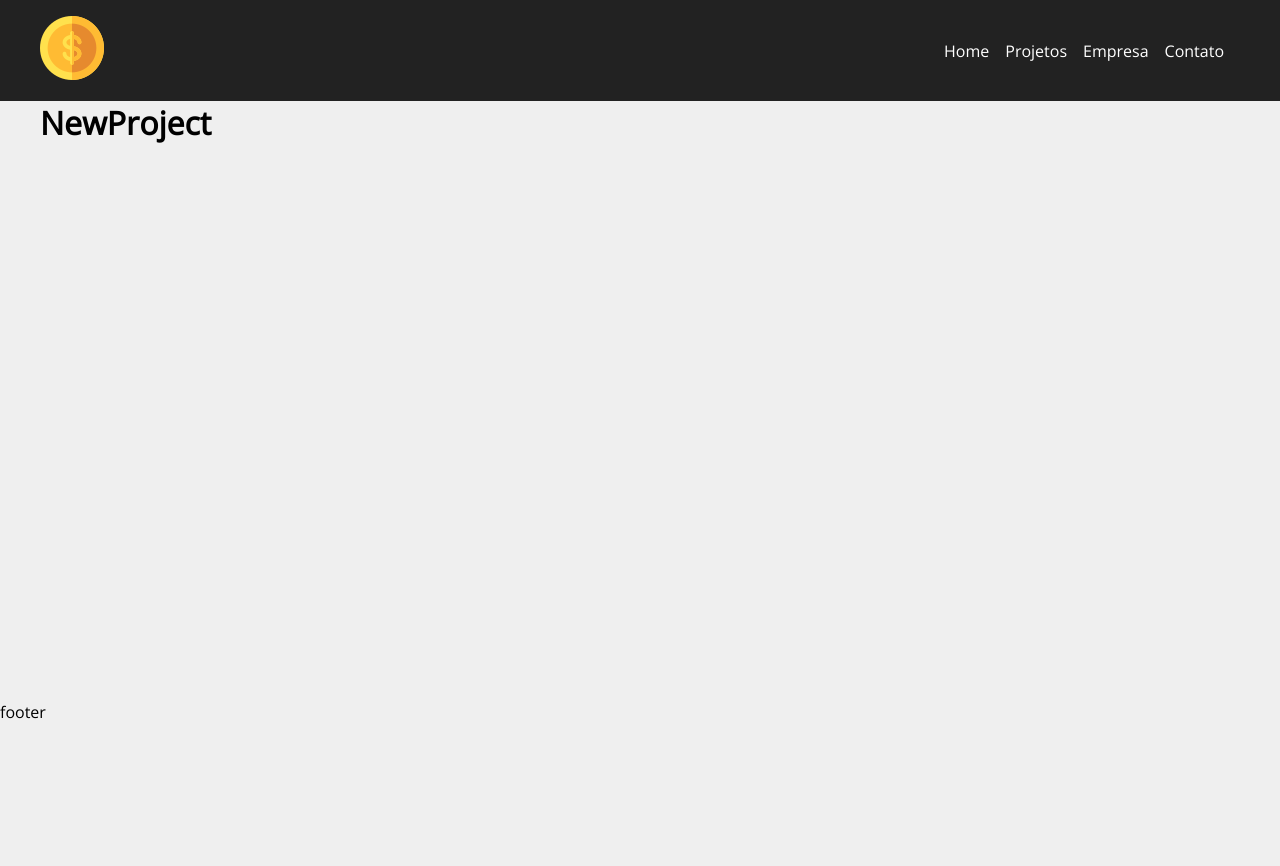
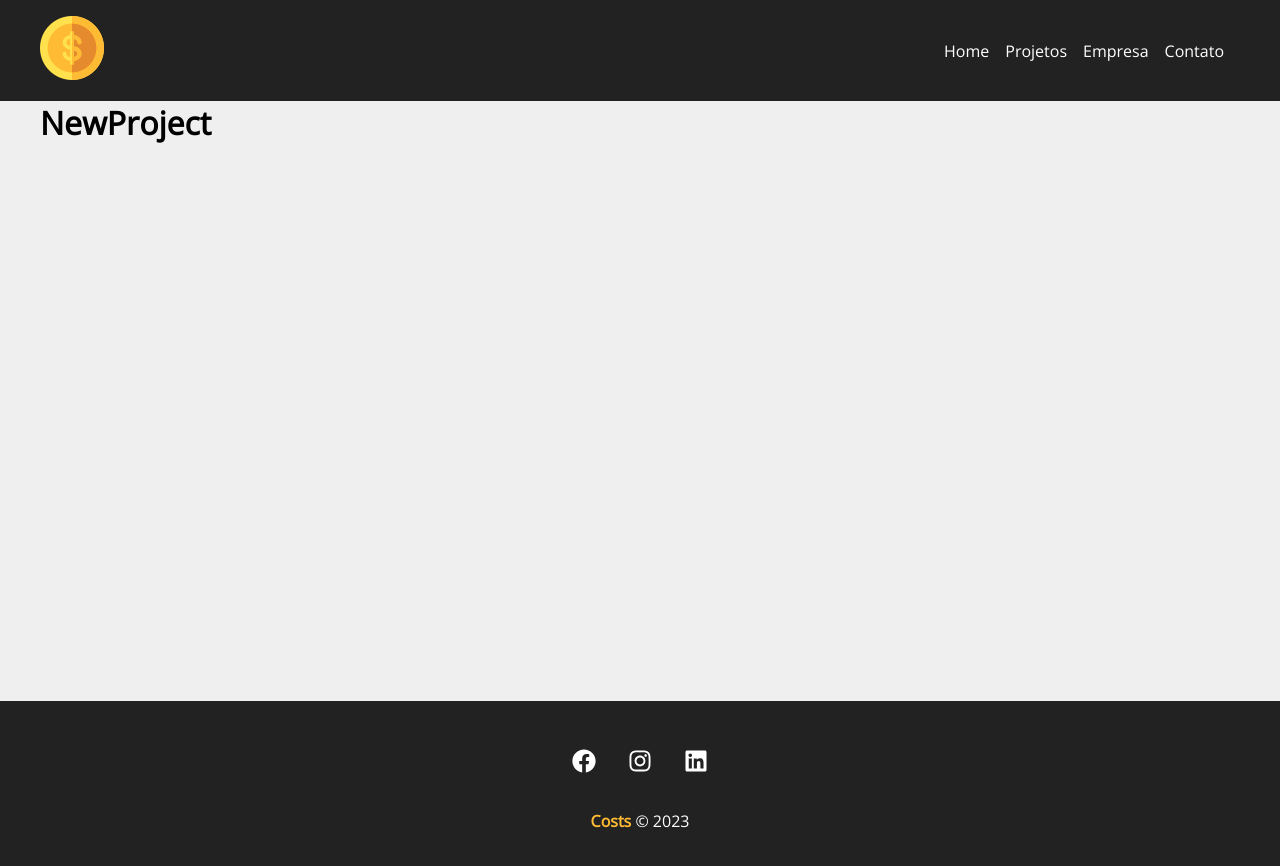
Before and after one commit to RaphaelMatias/costs, a React (Create React App) app: page /newproject in a window 1280 px wide. Shown: the top 866 px of the page. Before the commit the page ends 800 px from the top, so only its background shows below. Built offline with nearby package versions, Linux system fonts and the light colour scheme.

Commit message:
creation of the footer

```diff
--- a/src/App.js
+++ b/src/App.js
@@ -1,4 +1,4 @@
-import { BrowserRouter as Router, Route, Routes, Link } from 'react-router-dom'
+import { BrowserRouter as Router, Route, Routes } from 'react-router-dom'
 import Company from './components/pages/Company';
 import Home from './components/pages/Home';
 import Contact from './components/pages/Contact';
--- a/src/components/layout/Footer.jsx
+++ b/src/components/layout/Footer.jsx
@@ -1,6 +1,17 @@
+import {FaFacebook, FaInstagram, FaLinkedin} from 'react-icons/fa'
+
+import styles from './Footer.module.css'
+
 function Footer() {
     return (
-        <p>footer</p>
+        <footer className={styles.footer}>
+            <ul className={styles.social_list}>
+                <li><FaFacebook /></li>
+                <li><FaInstagram/></li>
+                <li><FaLinkedin/></li>
+            </ul>
+            <p className={styles.copy_right}><span>Costs</span> &copy; 2023</p>
+        </footer>
     )
 }
 
--- a/src/components/layout/Footer.module.css
+++ b/src/components/layout/Footer.module.css
@@ -0,0 +1,34 @@
+.footer {
+    background-color: #222;
+    color: #fff;
+    padding: 3em;
+    text-align: center;
+}
+
+.social_list {
+    display: flex;
+    justify-content: center;
+    list-style: none;
+}
+
+.social_list li {
+    margin: 0 1em;
+}
+
+.social_list li:hover {
+    color: #ffbb33;
+}
+
+.social_list svg {
+    font-size:  1.5em;
+    cursor: pointer;
+}
+
+.copy_right {
+    margin-top: 2em;
+}
+
+.copy_right span {
+    font-weight: bold;
+    color: #ffbb33;
+}
--- a/src/components/layout/Navbar.jsx
+++ b/src/components/layout/Navbar.jsx
@@ -7,22 +7,22 @@
 
 function Navbar() {
     return (
-        <nav class={styles.navbar}>
+        <nav className={styles.navbar}>
             <Container>
                 <Link to="/">
                     <img src={logo} alt="Costs" />
                 </Link>
-                <ul class={styles.list}>
-                    <li class={styles.item}>
+                <ul className={styles.list}>
+                    <li className={styles.item}>
                         <Link to="/">Home</Link>
                     </li>
-                    <li class={styles.item}>
+                    <li className={styles.item}>
                         <Link to="/projects">Projetos</Link>
                     </li>
-                    <li class={styles.item}>
+                    <li className={styles.item}>
                         <Link to="/company">Empresa</Link>
                     </li>
-                    <li class={styles.item}>
+                    <li className={styles.item}>
                         <Link to="/contact">Contato</Link>
                     </li>
                 </ul>
```
